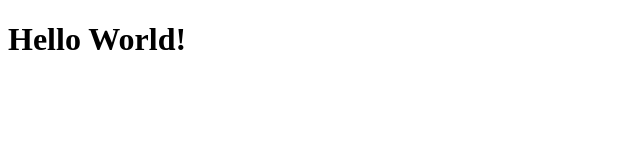
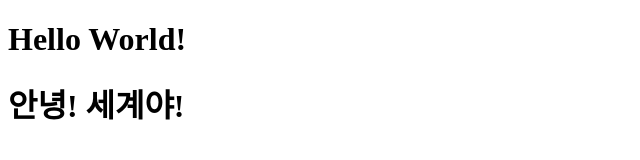
Before and after one commit to leer83/github_website, a plain HTML site: page index.html in a window 1280 px wide. Shown: the whole page, without its empty margins (0-640 px from the left). Drawn offline with nearby package versions, Linux system fonts and the light colour scheme.

Commit message:
네 번째 작업
네 번째 작업입니다.
h1>안녕! 세계야!</h1>
추가

```diff
--- a/index.html
+++ b/index.html
@@ -12,5 +12,6 @@
 </head>
 <body>
 	<h1>Hello World!</h1>
+	<h1>안녕! 세계야!</h1>
 </body>
 </html>
```
